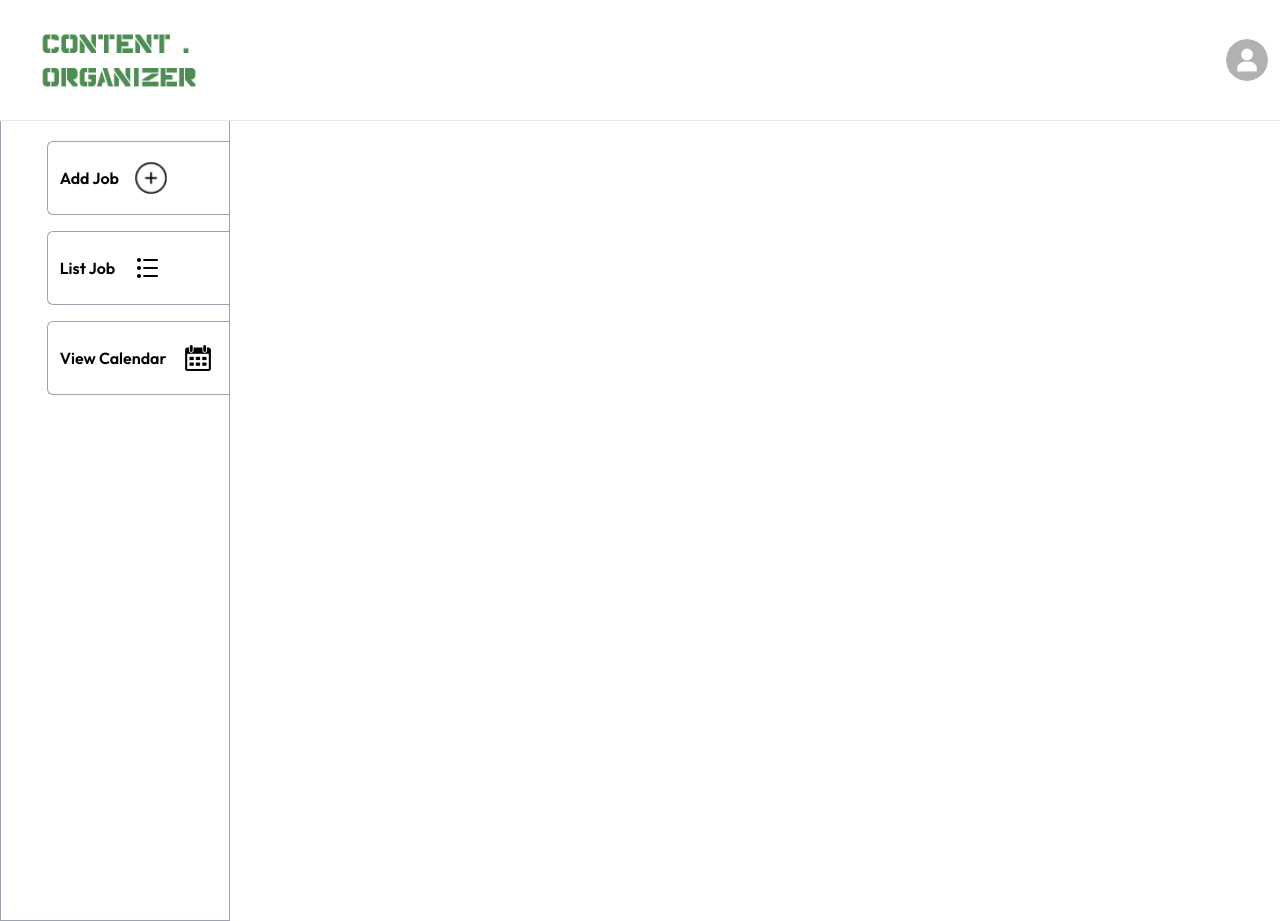
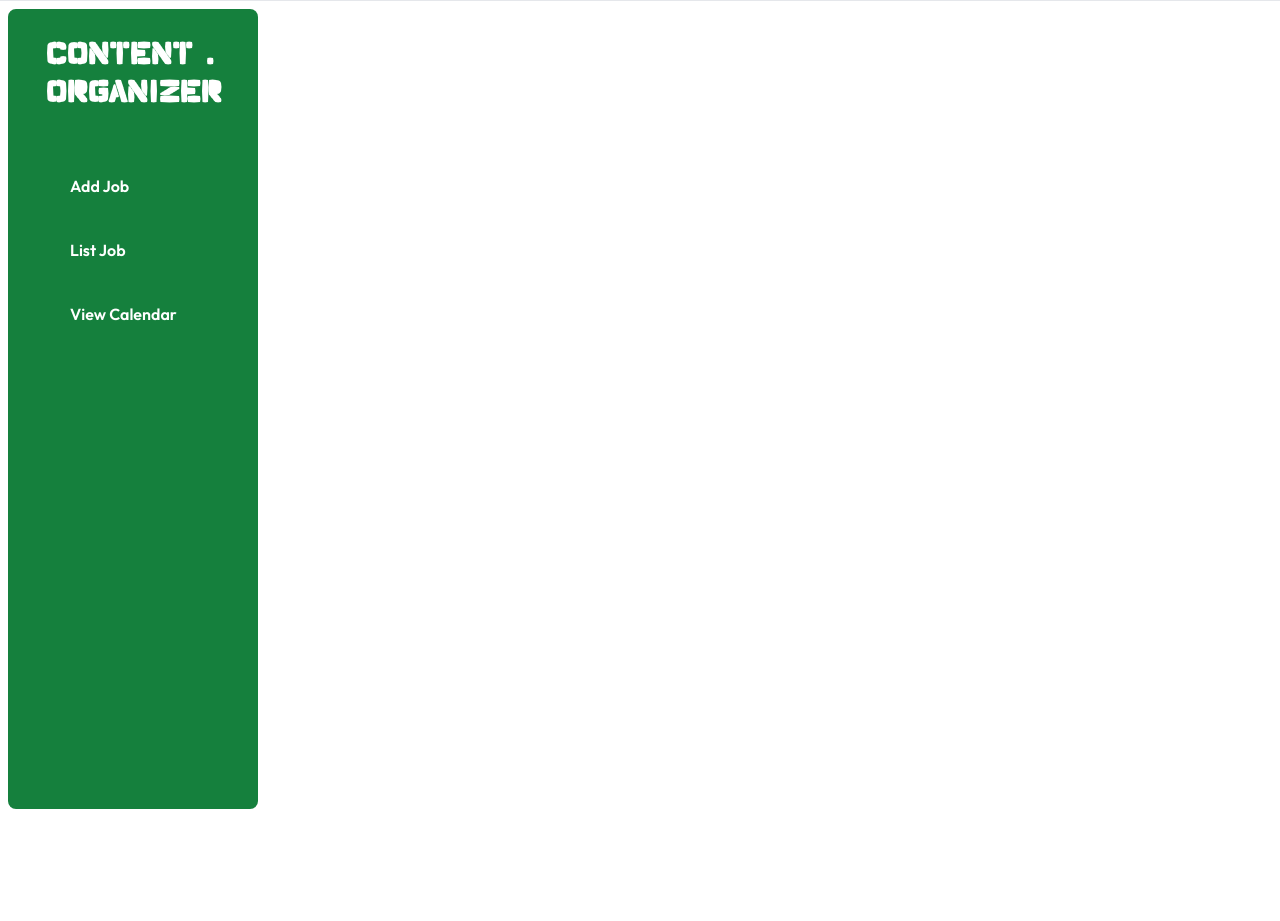
Before and after one commit to xiaqian1999/Content-Organizer, a React (Vite) app in the folder frontend/: page / in a window 1280 px wide. After the commit the page ends 817 px from the top, so only its background shows below. Built offline with nearby package versions, Linux system fonts and the light colour scheme.

Commit message:
Frontend: Redesign the page structure to remove the navbar

```diff
--- a/frontend/src/App.jsx
+++ b/frontend/src/App.jsx
@@ -12,9 +12,8 @@ const App = () => {
   const url = "http://localhost:4001";
 
   return (
-    <div>
+    <div style={{height: '100vh'}}>
       <ToastContainer />
-      <Navbar />
       <hr />
       <div className='flex flex-nowrap'>
         <Sidebar />
--- a/frontend/src/assets/assets.js
+++ b/frontend/src/assets/assets.js
@@ -1,4 +1,5 @@
 import logo from './logo.png'
+import logo_white from './logo-white.png'
 import add_icon from './add_icon.png'
 import calendar_icon from './calendar_icon.png'
 import profile_image from './profile_image.png'
@@ -7,6 +8,7 @@ import list_icon from './list_icon.png'
 
 export const assets ={
     logo,
+    logo_white,
     add_icon,
     calendar_icon,
     profile_image,
--- a/frontend/src/components/ListItems.jsx
+++ b/frontend/src/components/ListItems.jsx
@@ -2,8 +2,8 @@ import React from 'react'
 
 const ListItems = ({id, title, application_url, required_skill, optional_skill, salary_range, year_of_experience, locations, rate_interest, additional_note, removeList}) => {
   return (
-    <div id={id} className='w-full h-auto m-auto rounded-xl shadow-lg flex flex-col' style={{ transition: '0.3s', animation: 'fadeIn 1s'}}>
-        <div className='py-3 bg-green-800 text-white text-center rounded-t-xl text-lg cursor-pointer'>
+    <div id={id} className='w-full h-[300px] m-auto shadow-md flex flex-col overflow-y-scroll hover:shadow-xl' style={{ transition: '0.3s', animation: 'fadeIn 1s'}}>
+        <div className='py-3 bg-green-800 text-white text-center rounded-t-md text-lg cursor-pointer'>
             <a href={application_url} target="_blank">{title}</a>
         </div>
         <div>
--- a/frontend/src/components/Sidebar.jsx
+++ b/frontend/src/components/Sidebar.jsx
@@ -4,21 +4,21 @@ import { assets } from '../assets/assets'
 
 const Sidebar = () => {
   return (
-    <div className='w-[18%] border border-gray-400 border-t-0 font-semibold' style={{minHeight: '100vh'}}>
-        <div className='pt-5 pl-[20%] flex flex-col gap-4'>
-            <NavLink to={"/addjob"} className="flex items-center gap-4 border border-gray-400 border-r-0 py-5 px-3 rounded-l-md cursor-pointer">
+    <div className='w-[250px] font-semibold text-white bg-green-700 m-2 rounded-lg h-screen'>
+        <div>
+            <img src={assets.logo_white} alt="" />
+        </div>
+        <div className='pt-5 pl-[20%] flex flex-col'>
+            <NavLink to={"/addjob"} className="flex items-center gap-4 py-5 px-3 rounded-l-md cursor-pointer">
                 <p className='hidden sm:block'>Add Job</p>
-                <img src={assets.add_icon} alt="add icon" className='w-8' />
             </NavLink>
 
-            <NavLink to={"/listjob"} className="flex items-center gap-4 border border-gray-400 border-r-0 py-5 px-3 rounded-l-md cursor-pointer">
+            <NavLink to={"/listjob"} className="flex items-center gap-4 py-5 px-3 rounded-l-md cursor-pointer">
                 <p className='hidden sm:block'>List Job</p>
-                <img src={assets.list_icon} alt="list icon" className='w-8' />
             </NavLink>
 
-            <NavLink to={"/viewcalendar"} className="flex items-center gap-4 border border-gray-400 border-r-0 py-5 px-3 rounded-l-md cursor-pointer">
+            <NavLink to={"/viewcalendar"} className="flex items-center gap-4 py-5 px-3 rounded-l-md cursor-pointer">
                 <p className='hidden sm:block'>View Calendar</p>
-                <img src={assets.calendar_icon} alt="calendar icon" className='w-8' />
             </NavLink>
         </div>
     </div>
--- a/frontend/src/index.css
+++ b/frontend/src/index.css
@@ -10,3 +10,7 @@
   box-sizing: border-box;
   font-family: Outfit;
 }
+
+html, body{
+  height: 100%;
+}
--- a/frontend/src/pages/AddJob.jsx
+++ b/frontend/src/pages/AddJob.jsx
@@ -63,7 +63,7 @@ const AddJob = ({url}) => {
             title: "",
             application_url: "",
             required_skill: [],
-            optional_skill: "",
+            optional_skill: [],
             salary_range: 0,
             year_of_experience: "",
             locations: "",
```
Also changed, not shown: frontend/src/assets/logo-white.png (added).
